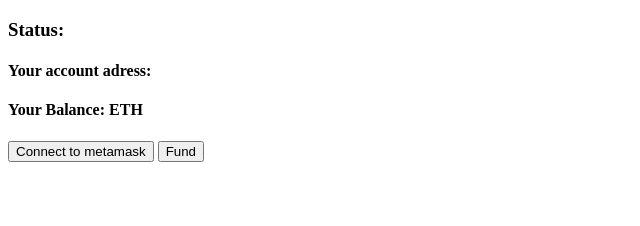
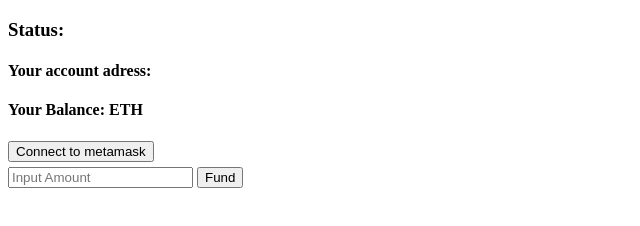
Before and after one commit to prashanta0234/fundme-frontend, a website with bundled scripts: page index.html in a window 1280 px wide. Shown: the whole page, without its empty margins (0-640 px from the left). Built offline with nearby package versions, Linux system fonts and the light colour scheme.

Commit message:
input ethAmount

```diff
--- a/index.html
+++ b/index.html
@@ -12,8 +12,11 @@
                <h4 > Your account adress: <span id="adress"></span></h4>
                <h4>Your Balance: <span id="bal"></span> ETH</h4>
 
-               <button  id="btn">Connect to metamask</button>
+               <button  id="btn">Connect to metamask</button> <br>
+               <!-- <label for="fundAmount"></label> -->
+               <input type="number" id="fundAmount" placeholder="Input Amount" style="margin-top: 5px;">
                <button id="fund">Fund</button>
+
 
           </div>
 
--- a/script.js
+++ b/script.js
@@ -55,7 +55,7 @@ async function connect() {
   }
 }
 async function fund(){
-  const ethAmount="1";
+  const ethAmount=document.getElementById("fundAmount").value ;
   if (isConnect) {
     console.log("hi")
     const provider=new ethers.providers.Web3Provider(window.ethereum)
@@ -65,6 +65,7 @@ async function fund(){
       const trnsactionResponse= await contract.fund({
         value: ethers.utils.parseEther(ethAmount)
       })
+      console.log(trnsactionResponse.hash);
     }catch(error){
       console.log(error);
       alert(error.message)
```
